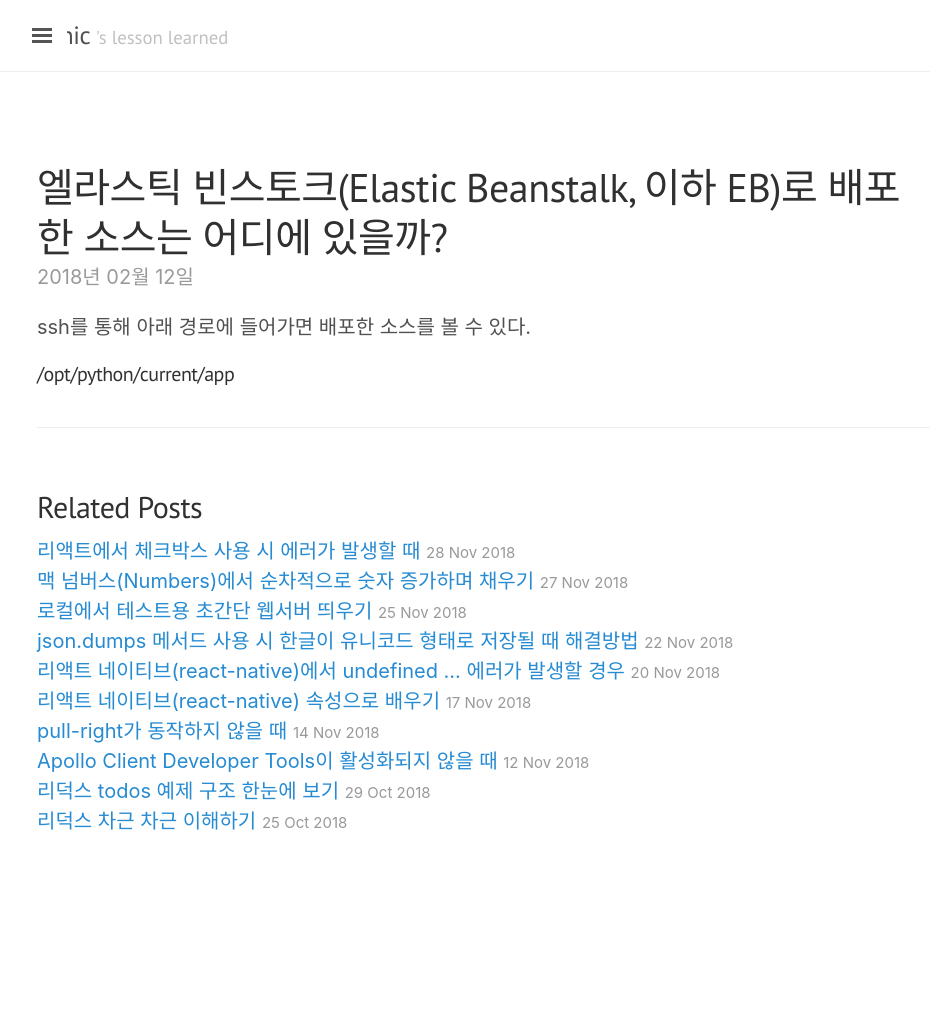
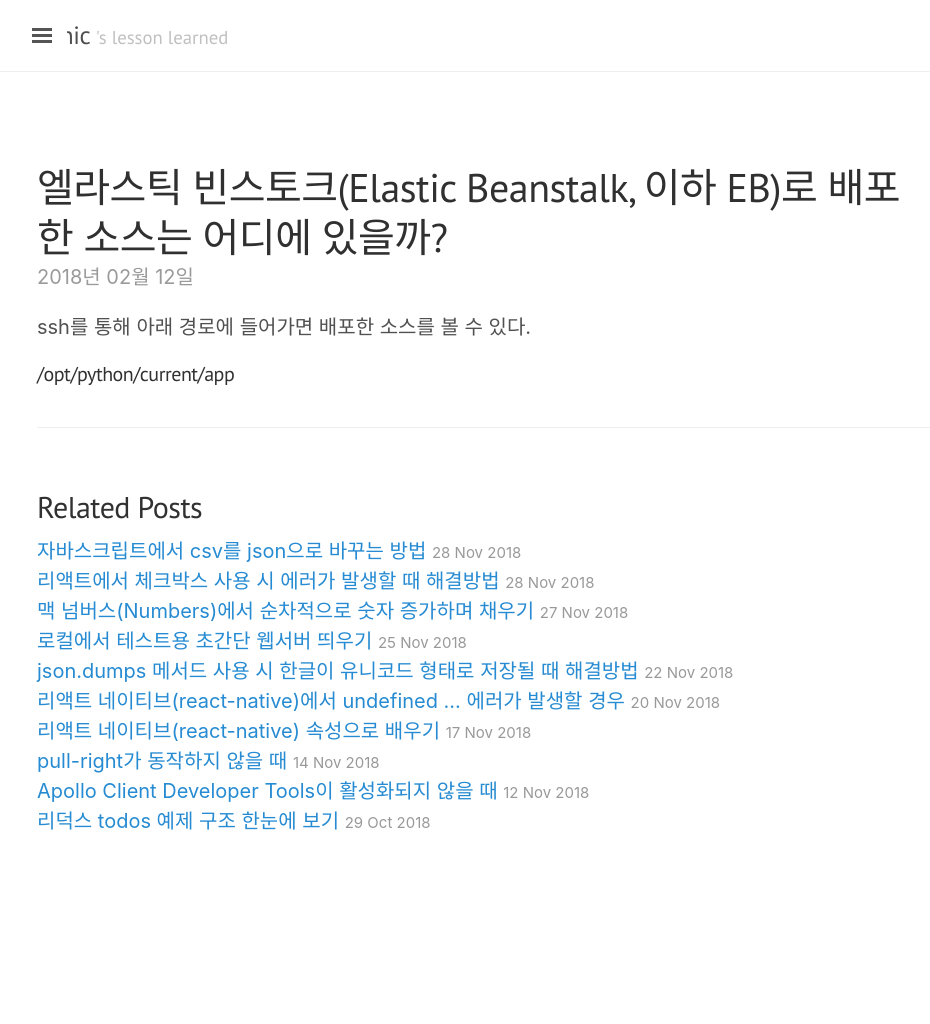
Before and after one commit to jwkcp/jwkcp.github.com, a Jekyll site: the page built from _posts/2018-02-12-where-is-source-located-in-eb.md, in a window 1280 px wide. Shown: the whole page, without its empty margins (3-933 px from the left). Built offline with Jekyll 4.4.1, drawn with Linux system fonts in a browser that asks for light colours; nearby versions of some CDN libraries; comment, search, counter and statistics services are not loaded; some of the changed lines change nothing that is shown.

Commit message:
new post

````diff
--- a/_posts/2018-11-28-checkbox-error-with-react.md
+++ b/_posts/2018-11-28-checkbox-error-with-react.md
@@ -1,6 +1,6 @@
 ---
 layout: post
-title: 리액트에서 체크박스 사용 시 에러가 발생할 때
+title: 리액트에서 체크박스 사용 시 에러가 발생할 때 해결방법
 tags: react
 comments: true
 ---
--- /dev/null
+++ b/_posts/2018-11-28-csv-to-json.md
@@ -0,0 +1,28 @@
+---
+layout: post
+title: 자바스크립트에서 csv를 json으로 바꾸는 방법
+tags: javascript
+comments: true
+---
+
+파이썬에서 쉽게 했던 csv를 읽어 json으로 바꾸는 작업이 자바스크립트(javascript)에서는 좀처럼 쉽게 되지 않았는데 npm 라이브러리 중 csvtojson이 유용한 것 같아 소개한다.
+
+## 설치
+
+```
+npm i -g csvtojson
+```
+
+아시다시피 i는 install -g는 global을 뜻한다. 터미널에서도 변환을 수행할 수 있기 때문에 -g 옵션을 주어 global로 설치하는 것을 추천한다.
+
+## 터미널에서 변환하기
+
+설치했으면 아래와 같은 커맨드로 변환이 가능하다.
+
+```
+$ csvtojson source.csv > converted.json
+```
+
+## 더 보기
+
+[https://www.npmjs.com/package/csvtojson](https://www.npmjs.com/package/csvtojson)
````
